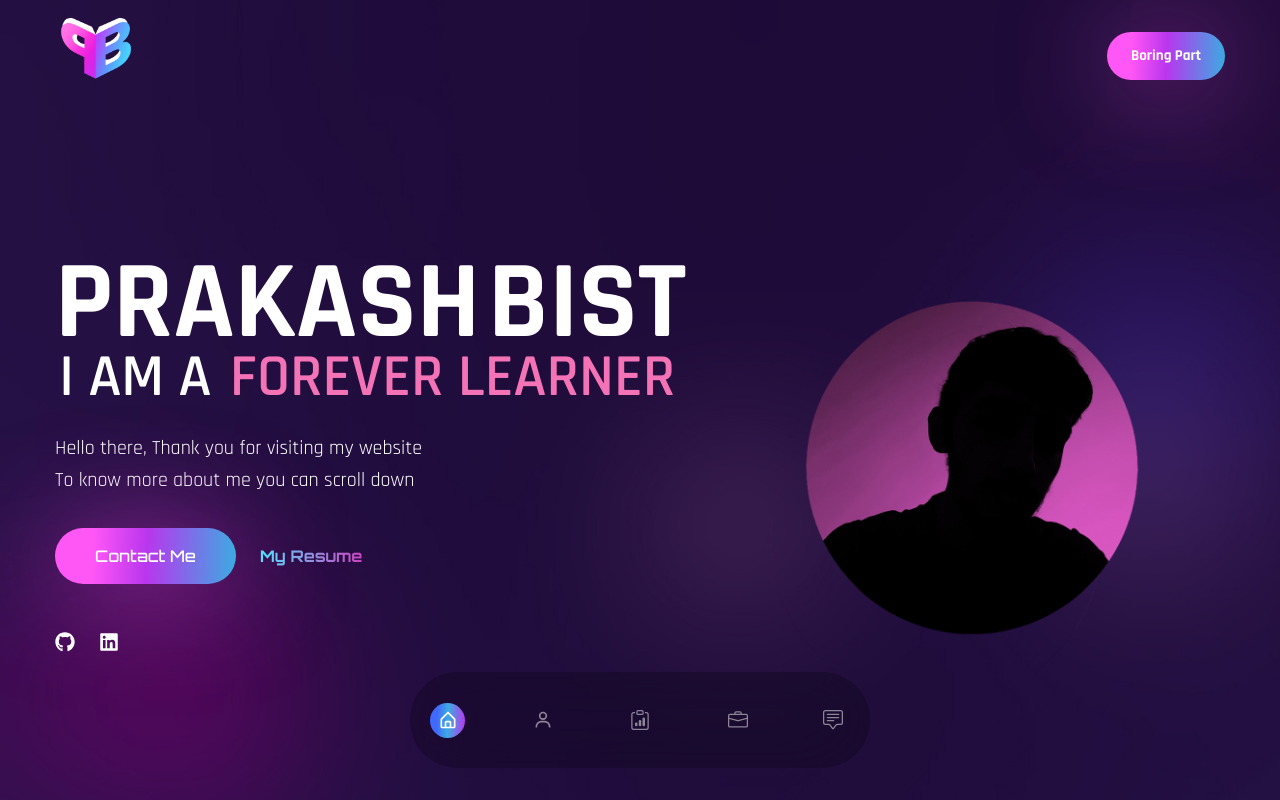
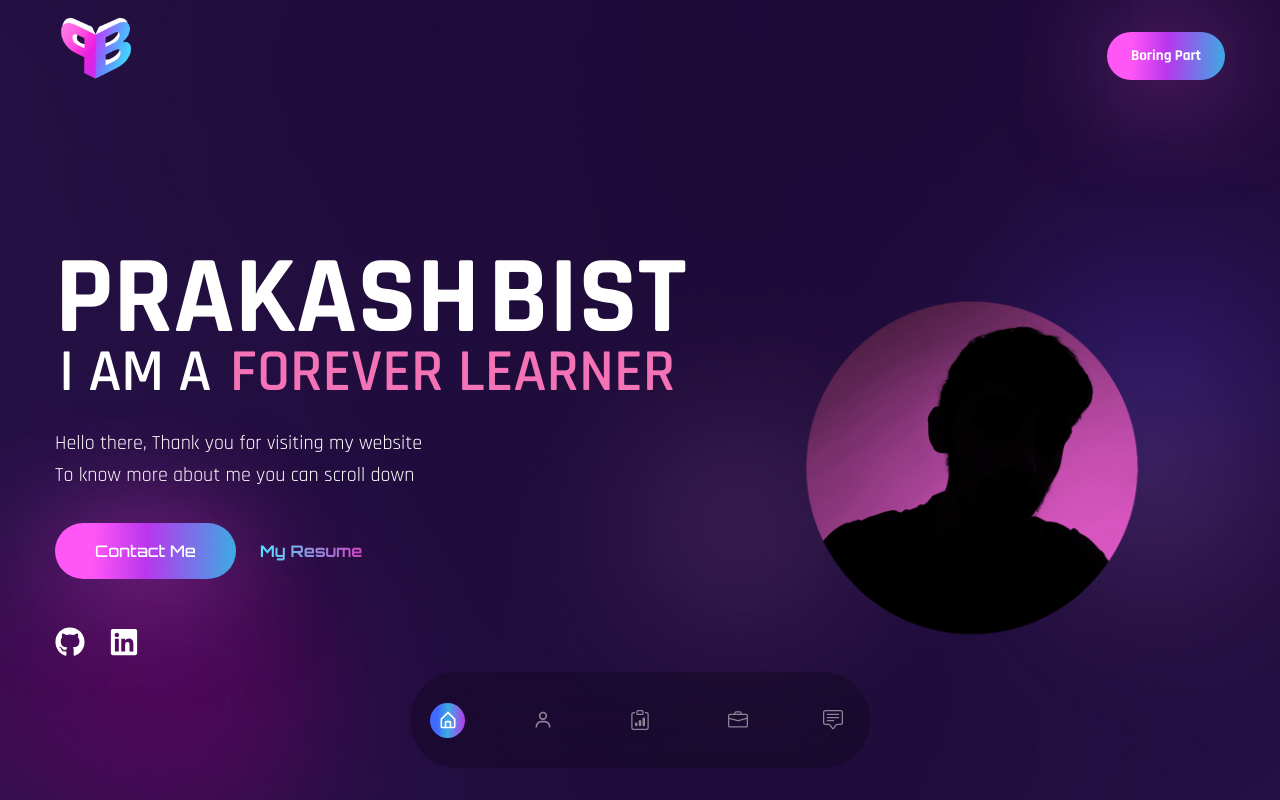
Before and after one commit to prakashbist28/Portfolio, a React (Create React App) app in the folder frontend/: page / in a window 1280 px wide. Shown: the top 800 px of the page. Built offline with nearby package versions, Linux system fonts and the light colour scheme; no server answers; the HTML template or start-up script is replaced by a standard one; a web font is replaced by a local one.

Commit message:
Update Banner.js

```diff
--- a/frontend/src/components/Banner.js
+++ b/frontend/src/components/Banner.js
@@ -80,10 +80,10 @@ const Banner = () => {
             viewport={{once:false, amount:0.7}}
             className="flex text-[20px] gap-x-6 max-w-max mx-auto lg:mx-0 ">
               <a href="https://github.com/prakashbist28" target='_blank'>
-                <FaGithub />
+                <FaGithub className="text-[30px] hover:text-sky-400 hover:scale-110 " />
               </a>
               <a href="https://www.linkedin.com/in/prakashbist28/ " target='_blank'>
-                <FaLinkedin />
+                <FaLinkedin className="text-[30px] hover:text-sky-400 hover:scale-110 " />
               </a>
             </motion.div>
           </div>
```
